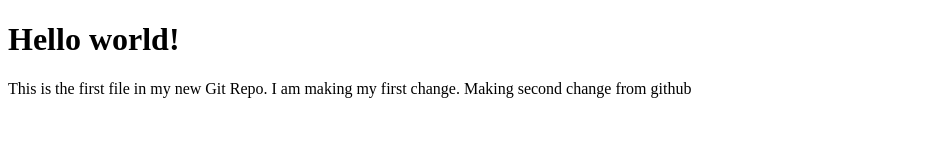
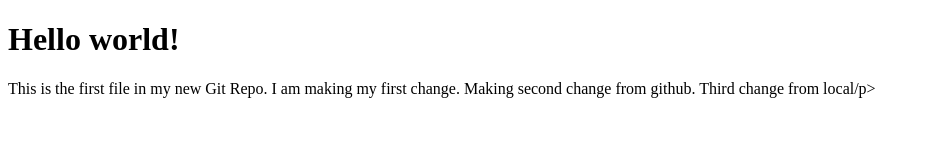
Before and after one commit to apa976/HelloAgain, a plain HTML site: page index.html in a window 1280 px wide. Shown: the whole page, without its empty margins (0-930 px from the left). Drawn offline with Linux system fonts and the light colour scheme.

Commit message:
change from local

```diff
--- a/index.html
+++ b/index.html
@@ -6,7 +6,7 @@
 <body>
 
 <h1>Hello world!</h1>
-<p>This is the first file in my new Git Repo. I am making my first change. Making second change from github</p>
+<p>This is the first file in my new Git Repo. I am making my first change. Making second change from github. Third change from local/p>
 
 </body>
 </html>
```
